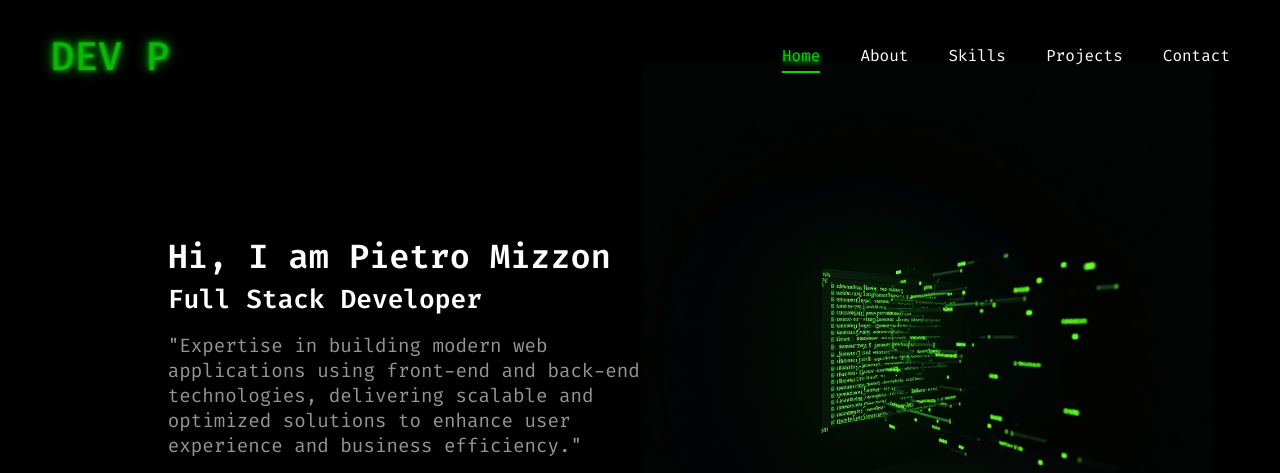
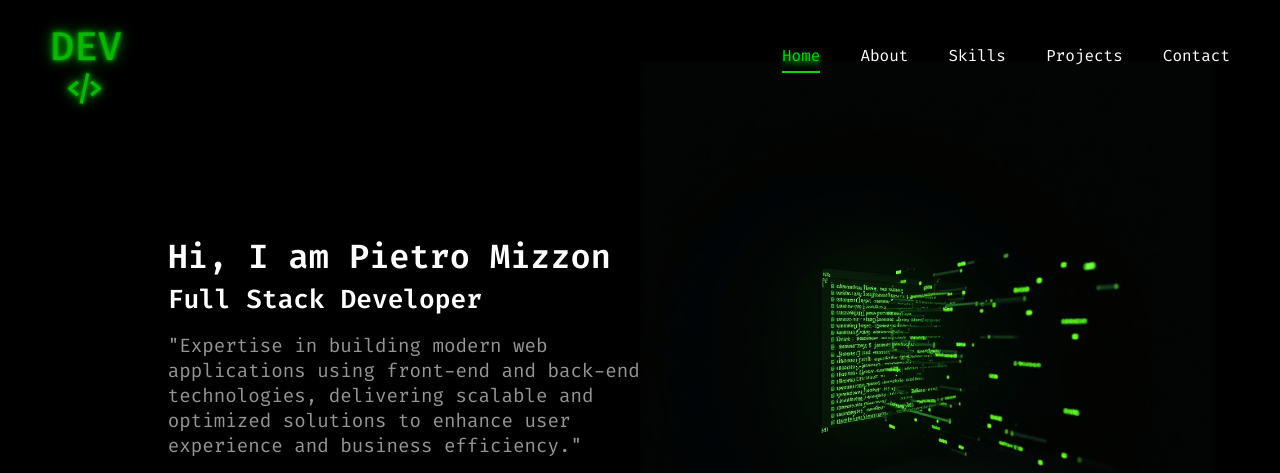
Before and after one commit to Hcjspit/PERSONAL_PORTFOLIO, a plain HTML site: page index.html in a window 1280 px wide. Shown: the top 473 px of the page. Drawn offline with nearby package versions, Linux system fonts and the light colour scheme.

Commit message:
Favicon post

```diff
--- a/index.html
+++ b/index.html
@@ -3,12 +3,13 @@
   <head>
     <meta charset="UTF-8" />
     <meta name="viewport" content="width=device-width, initial-scale=1.0" />
-    <title>Portfolio</title>
+    <title>Mizzon Pietro Dev</title>
     <link rel="stylesheet" href="style.css" />
     <link
       href="https://unpkg.com/boxicons@2.1.4/css/boxicons.min.css"
       rel="stylesheet"
     />
+    <link rel="icon" href="favicon.ico" type="image/x-icon" />
   </head>
   <body>
     <!-- Barra verticale di navigazione -->
@@ -22,7 +23,10 @@
       </ul>
     </div>
 
-    <div class="logo">DEV P</div>
+    <div class="logo no-select">
+      DEV
+      <div class="icon"><i class="bx bx-code-alt"></i></div>
+    </div>
 
     <section id="home">
       <div class="home-content">
@@ -42,7 +46,7 @@
             <a href=""><i class="bx bxl-instagram-alt"></i></a>
           </div>
         </div>
-        <img src="./assets/image.png" alt="Developer Image" />
+        <img src="./assets/image.png" alt="Developer Image" draggable="false" />
       </div>
     </section>
 
--- a/style.css
+++ b/style.css
@@ -23,7 +23,7 @@ section {
 .logo {
   position: fixed;
   font-weight: 500;
-  top: 15px;
+  top: 5px;
   left: 25px;
   z-index: 1000;
   padding: 15px 25px;
@@ -32,6 +32,19 @@ section {
   color: #0cd708;
   animation: rotateY 3s infinite ease-in-out, flicker 1.5s infinite;
   transform-style: preserve-3d;
+}
+
+.no-select {
+  user-select: none; /* Per browser moderni */
+  -webkit-user-select: none; /* Safari e Chrome */
+  -moz-user-select: none; /* Firefox */
+  -ms-user-select: none; /* Versioni vecchie di IE */
+}
+
+.icon {
+  position: relative;
+  margin-left: 20%;
+  margin-top: -10%;
 }
 
 .logo:hover {
```
Also changed, not shown: favicon.ico (added).
